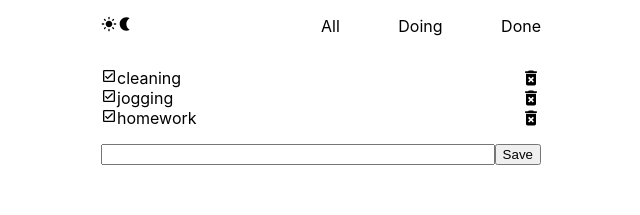
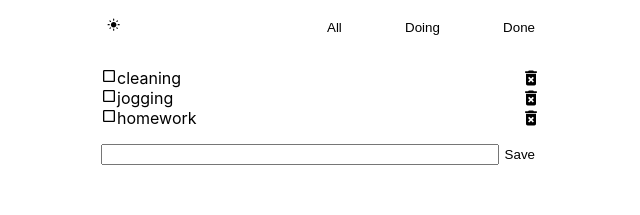
Before and after one commit to wwwkimminja/react-postCss-todo, a React (Create React App) app: page / in a window 1280 px wide. Shown: the top 215 px of the page, without its empty margins (319-959 px from the left). Built offline with nearby package versions, Linux system fonts and the light colour scheme.

Commit message:
feat DarkMode

```diff
--- a/src/App.js
+++ b/src/App.js
@@ -1,18 +1,24 @@
-import { useState } from 'react';
+import { useContext, useState } from 'react';
 import styles from './App.module.css'
 import Form from './Form';
 import Main from './Main';
 import Nav from './Nav';
+import { DarkModeContext, DarkModeProvider } from './context/DarkModeContext';
 function App() {
   const [filterType, setFilterType] = useState("doing")
+  const { darkMode } = useContext(DarkModeContext)
 
+  const onChangeFilter = (filterType) => {
+    setFilterType(filterType)
+  }
+
+  const theme = darkMode ? { background: 'black', color: 'white' } : {}
   return (
-    <div className={styles.container}>
-      <Nav />
+    <div className={styles.container} style={theme}>
+      <Nav handleFilter={onChangeFilter} />
       <Main filterType={filterType} />
       <Form />
     </div>
-
   );
 }
 
--- a/src/Item.jsx
+++ b/src/Item.jsx
@@ -12,8 +12,8 @@ function Item({item}) {
     <li className={styles.item}>
     <div className={styles.text}>
     {isChecked?
-    <MdOutlineCheckBoxOutlineBlank />:
-    <MdOutlineCheckBox/>
+    <MdOutlineCheckBox/>:
+    <MdOutlineCheckBoxOutlineBlank />
     }
 
       {content}</div>
--- a/src/Main.jsx
+++ b/src/Main.jsx
@@ -1,12 +1,18 @@
-import React from 'react'
+import React, { useMemo } from 'react'
 import styles from './Main.module.css'
 import Item from './Item'
 
 
 function Main({filterType}) {
+  const itemList = useMemo(()=>{
+    if(filterType ==="all") {
+      return fetched.filter(item=>!item.isDeleted)
+    }else{
+      return fetched.filter(item=>!item.isDeleted && item.type === filterType)
+    }
 
+  },[filterType])
 
-const itemList = fetched.filter((v=> !v.isDeleted && v.type ===filterType ))
   return (
     <ul className={styles.container} >
       {
--- a/src/Nav.jsx
+++ b/src/Nav.jsx
@@ -1,18 +1,34 @@
-import React from 'react'
+import React, { useContext } from 'react'
 import{MdLightMode,MdNightlight} from 'react-icons/md'
 import styles from './Nav.module.css'
+import { DarkModeContext } from './context/DarkModeContext'
 
-function Nav() {
+function Nav({handleFilter}) {
+  const {darkMode,toggleDarkMode}=useContext(DarkModeContext)
+
+
+
   return (
     <div className={styles.container}>
-      <div >
-        <MdLightMode/>
-        <MdNightlight/>
-      </div>
+      <button onClick={()=>toggleDarkMode()} >
+        {darkMode? <MdNightlight color="white"/>: <MdLightMode />}
+      </button>
       <ul className={styles.menu}>
-        <li>All</li>
-        <li>Doing</li>
-        <li>Done</li>
+       <li onClick={()=>handleFilter("all")}>
+       <button style={{color:darkMode&&"white"}}>
+        All
+       </button>
+        </li>
+        <li onClick={()=>handleFilter("doing")}>
+       <button style={{color:darkMode&&"white"}}>
+           Doing
+       </button>
+           </li>
+        <li onClick={()=>handleFilter("done")}>
+       <button style={{color:darkMode&&"white"}}>
+          Done
+       </button>
+          </li>
       </ul>
     </div>
   )
--- /dev/null
+++ b/src/context/DarkModeContext.jsx
@@ -0,0 +1,14 @@
+import { createContext, useState } from "react";
+
+export const DarkModeContext = createContext();
+
+export function DarkModeProvider({children }) {
+  const [darkMode,setDarkMode]= useState(false)
+  const toggleDarkMode = () => setDarkMode((mode)=>!mode)
+  return (
+    <DarkModeContext.Provider value={{darkMode,toggleDarkMode}}>
+      {children}
+    </DarkModeContext.Provider>
+  )
+
+}
--- a/src/index.css
+++ b/src/index.css
@@ -11,3 +11,11 @@ code {
   font-family: source-code-pro, Menlo, Monaco, Consolas, 'Courier New',
     monospace;
 }
+button{
+  background: none;
+  border: none;
+}
+
+button:hover{
+  cursor: pointer;
+}
--- a/src/index.js
+++ b/src/index.js
@@ -2,10 +2,13 @@ import React from 'react';
 import ReactDOM from 'react-dom/client';
 import './index.css';
 import App from './App';
+import { DarkModeProvider } from './context/DarkModeContext';
 
 const root = ReactDOM.createRoot(document.getElementById('root'));
 root.render(
   <React.StrictMode>
-    <App />
+    <DarkModeProvider>
+      <App />
+    </DarkModeProvider>
   </React.StrictMode>
 );
```
